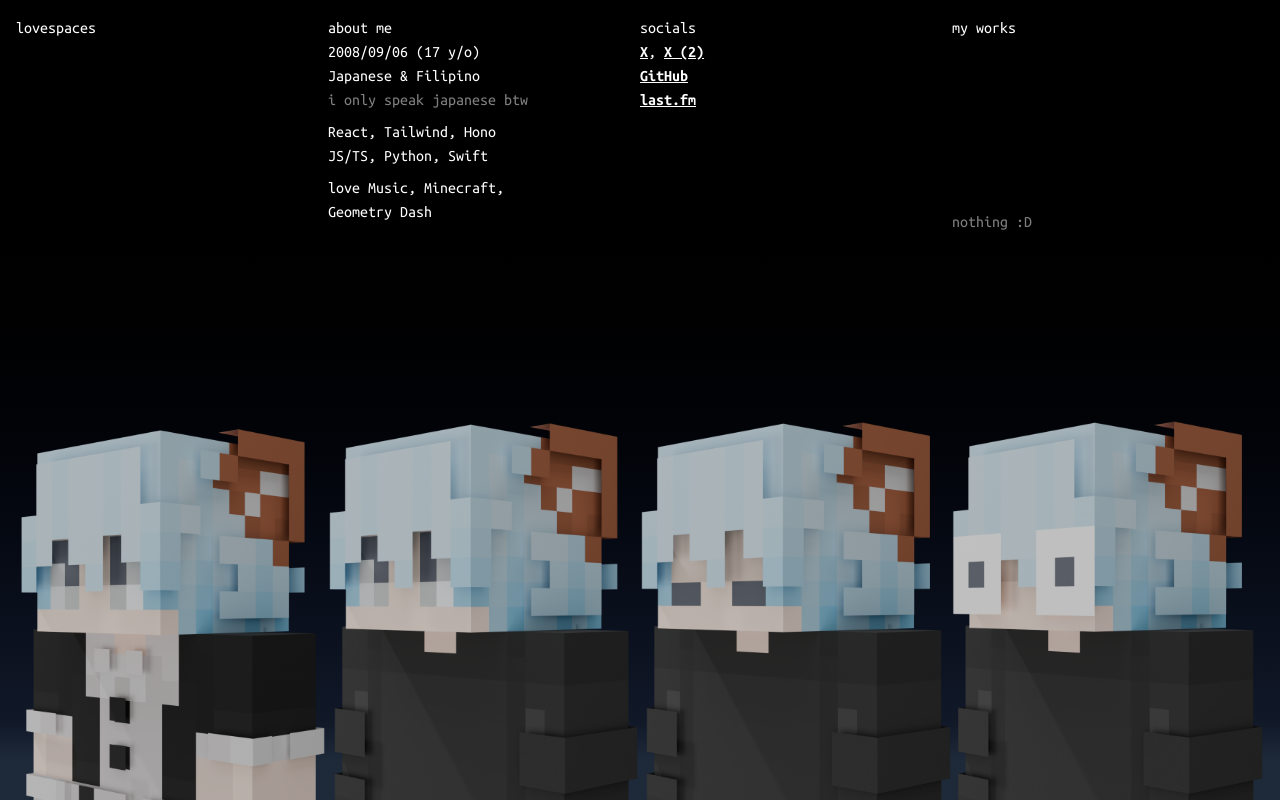
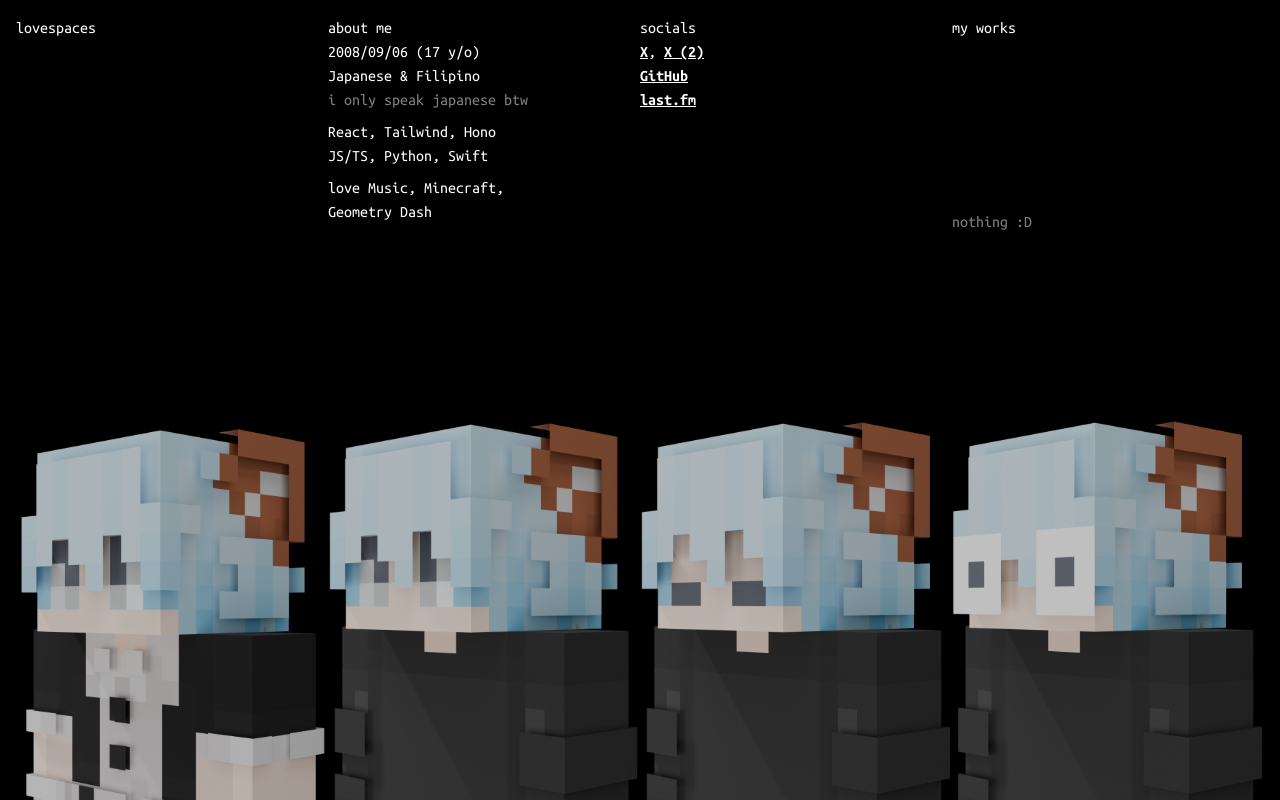
Before and after one commit to lovespaces/lovwy.moe, a React (Vite) app: page / in a window 1280 px wide. Built offline with nearby package versions, Linux system fonts and the light colour scheme.

Commit message:
GAHHHHHHH GRRRRR

```diff
--- a/index.html
+++ b/index.html
@@ -3,7 +3,7 @@
     <head>
         <meta charset="UTF-8" />
         <link rel="icon" href="/favicon.ico" />
-        <meta name="viewport" content="width=device-width, initial-scale=1.0, viewport-fit=cover" />
+        <meta name="viewport" content="width=device-width, initial-scale=1, viewport-fit=cover" />
         <title>lovwy.moe</title>
     </head>
     <body>
--- a/src/Page.tsx
+++ b/src/Page.tsx
@@ -7,6 +7,7 @@
     return (
         <>
             <div className="fixed inset-0 -z-10 bg-linear-to-t from-gray-800 from-5% via-gray-900 via-10% to-black to-80%" />
+
             <div className="overscroll-none text-white font-ubuntu min-h-dvh w-full grid grid-cols-1 md:grid-cols-4 p-4 pb-0">
                 <Name />
                 <AboutMe />
--- a/src/index.css
+++ b/src/index.css
@@ -4,3 +4,7 @@
 @theme {
     --font-ubuntu: "Ubuntu Mono", sans-serti;
 }
+
+html, body {
+  background: black; /* グラデの終端色に合わせる */
+}
```
